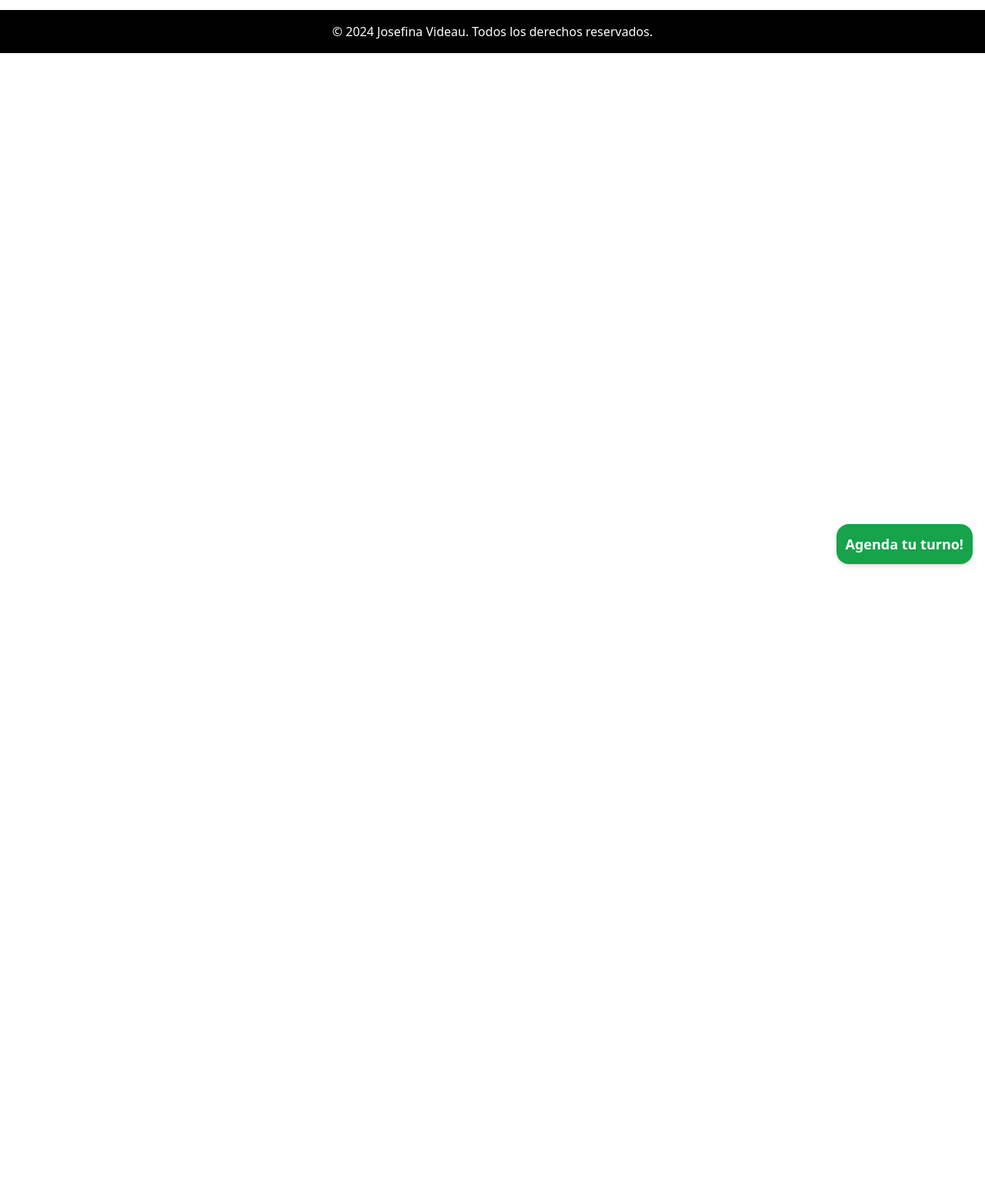
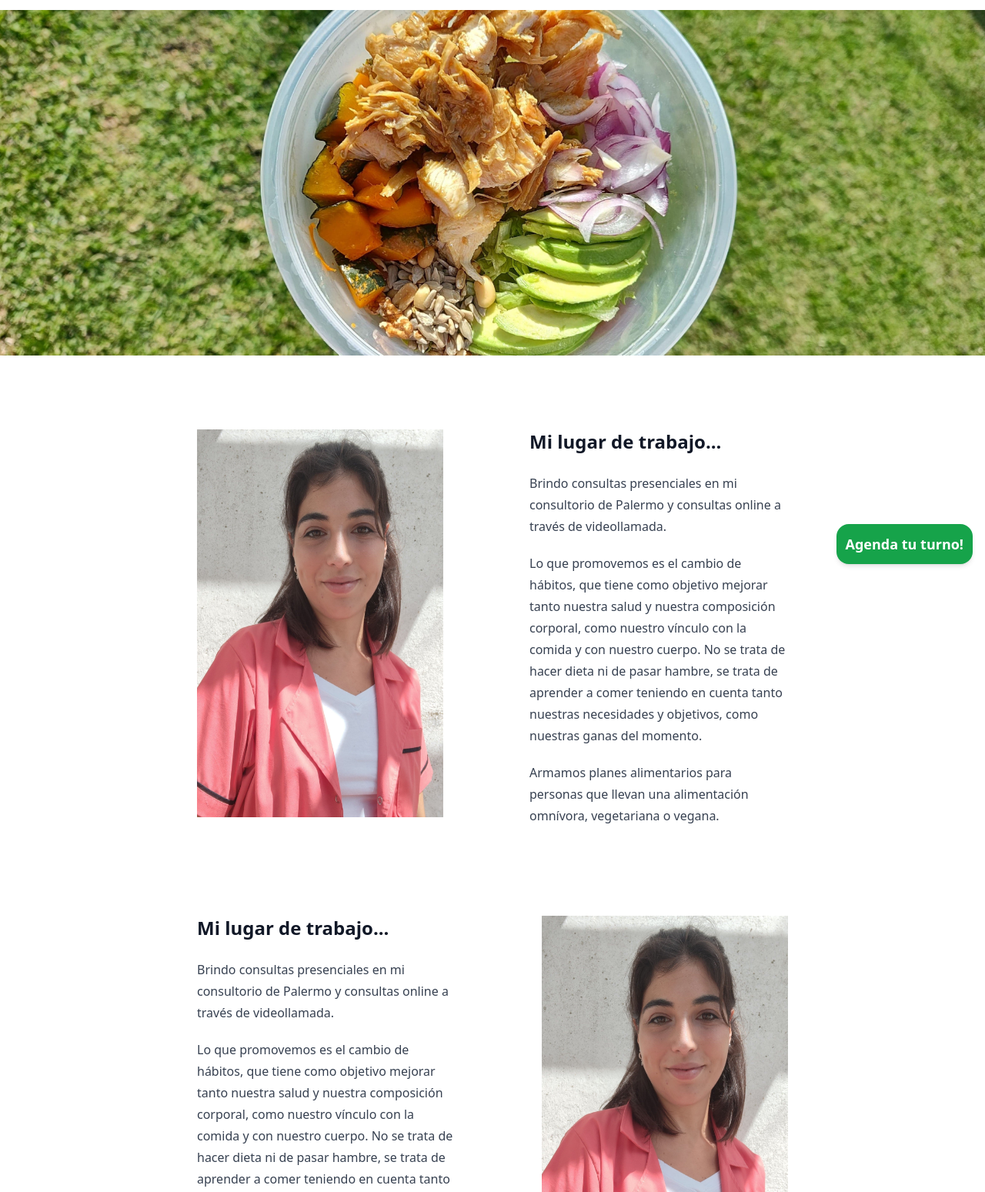
Before and after one commit to ezequiel-santalla/videau-personal-webpage, an Astro site: page /consulta in a window 1280 px wide. Shown: the part 51-1600 px from the top of the page at 77% size. Before the commit the page ends 800 px from the top, so only its background shows below. Built offline with nearby package versions, Linux system fonts and the light colour scheme; Astro itself is replaced by a stand-in of ours.

Commit message:
pagina consultorio creada

```diff
--- /dev/null
+++ b/src/components/MainImgRelative.astro
@@ -0,0 +1,7 @@
+---
+const { imageSrc, altText } = Astro.props;
+---
+
+<section>
+  <img src={imageSrc} alt={altText} />
+</section>
--- a/src/pages/consulta.astro
+++ b/src/pages/consulta.astro
@@ -1,5 +1,34 @@
 ---
+import MainImgRelative from "../components/MainImgRelative.astro";
 import Layout from "../layouts/Layout.astro";
 ---
 
-<Layout title="Consultame"></Layout>
+<Layout title="Consultame">
+  <main>
+    <MainImgRelative imageSrc="/img/main-section/banner.jpg" alt="Banner Principal"/>
+
+    <article class="flex max-w-[60%] mx-auto my-12 prose gap-24">
+      <div class="flex-1 flex justify-start">
+        <img src="/img/main-section/foto-principal.jpg" alt="Foto principal" class="w-80 pt-4">
+      </div>
+      <div class="flex-1">
+        <h2>Mi lugar de trabajo...</h2>
+        <p>Brindo consultas presenciales en mi consultorio de Palermo y consultas online a través de videollamada.</p>
+        <p>Lo que promovemos es el cambio de hábitos, que tiene como objetivo mejorar tanto nuestra salud y nuestra composición corporal, como nuestro vínculo con la comida y con nuestro cuerpo. No se trata de hacer dieta ni de pasar hambre, se trata de aprender a comer teniendo en cuenta tanto nuestras necesidades y objetivos, como nuestras ganas del momento.</p>
+        <p>Armamos planes alimentarios para personas que llevan una alimentación omnívora, vegetariana o vegana.</p>
+      </div>
+    </article>
+
+    <article class="flex flex-row-reverse max-w-[60%] mx-auto my-12 prose gap-24">
+      <div class="flex-1 flex justify-end">
+        <img src="/img/main-section/foto-principal.jpg" alt="Foto principal" class="w-80 pt-4">
+      </div>
+      <div class="flex-1">
+        <h2>Mi lugar de trabajo...</h2>
+        <p>Brindo consultas presenciales en mi consultorio de Palermo y consultas online a través de videollamada.</p>
+        <p>Lo que promovemos es el cambio de hábitos, que tiene como objetivo mejorar tanto nuestra salud y nuestra composición corporal, como nuestro vínculo con la comida y con nuestro cuerpo. No se trata de hacer dieta ni de pasar hambre, se trata de aprender a comer teniendo en cuenta tanto nuestras necesidades y objetivos, como nuestras ganas del momento.</p>
+        <p>Armamos planes alimentarios para personas que llevan una alimentación omnívora, vegetariana o vegana.</p>
+      </div>
+    </article>
+  </main>
+</Layout>
--- a/src/pages/contacto.astro
+++ b/src/pages/contacto.astro
@@ -3,7 +3,7 @@ import Layout from "../layouts/Layout.astro";
 ---
 
 <Layout title="Contacto">
-  <section class="py-6 bg-gray-200 max-w-[45%] mx-auto my-12 rounded-md">
+  <section class="py-6 bg-gray-200 max-w-[40%] mx-auto my-12 rounded-md">
     <div class="container mx-auto px-8">
       <h2 class="text-3xl font-bold text-center text-green-600 mb-6">
         Contacto
--- a/src/pages/index.astro
+++ b/src/pages/index.astro
@@ -1,4 +1,5 @@
 ---
+import MainImgRelative from "../components/MainImgRelative.astro";
 import Layout from "../layouts/Layout.astro";
 import { getCollection, render } from "astro:content";
 
@@ -15,10 +16,7 @@ let isLeftAligned = true;
 
 <Layout title="Nutricionista">
   <main>
-    <section>
-      <img src="/img/main-section/banner.jpg" alt="Banner principal de la pagina" />
-    </section>
-
+    <MainImgRelative imageSrc="/img/main-section/banner.jpg" alt="Banner Principal"/>
     <section class="flex flex-col items-center mt-20">
       {mainArticles.map(async (article: { data: any; }) => {
         const { data } = article;
--- a/src/pages/tienda.astro
+++ b/src/pages/tienda.astro
@@ -1,4 +1,5 @@
 ---
+import MainImgRelative from "../components/MainImgRelative.astro";
 import Layout from "../layouts/Layout.astro";
 import { getCollection } from "astro:content";
 
@@ -7,13 +8,7 @@ const recipes = await getCollection("recipes");
 
 <Layout title="Tienda">
   <main>
-    <section class="">
-      <img
-        src="/img/main-section/banner.jpg"
-        alt="Banner principal de la pagina"
-      />
-    </section>
-
+    <MainImgRelative imageSrc="/img/main-section/banner.jpg" alt="Banner Principal"/>
     <section
       class="max-w-[70%] my-12 mx-auto grid grid-cols-1 sm:grid-cols-2 lg:grid-cols-3 gap-8"
     >
--- a/src/pages/tienda/receta/[id].astro
+++ b/src/pages/tienda/receta/[id].astro
@@ -21,7 +21,7 @@ export const prerender = true
 ---
 
 <Layout title={`${title}`}>
-  <main class="max-w-[70%] flex my-12 justify-center mx-auto gap-16">
+  <main class="max-w-[70%] flex my-12 justify-center mx-auto gap-24">
     <div class="flex-1 w-[340px] h-[480px] overflow-hidden flex justify-end items-center">
       <img src={`/img/store/${img}`} alt={title} class="w-auto h-full object-cover">
     </div>
```
